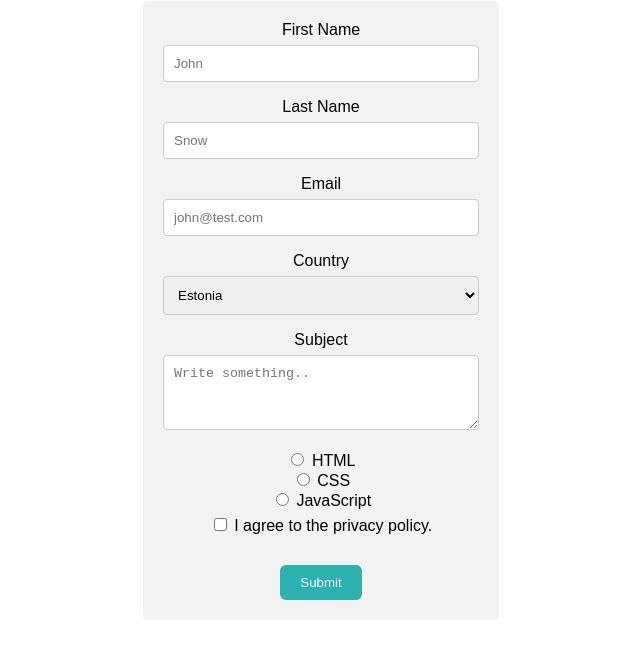
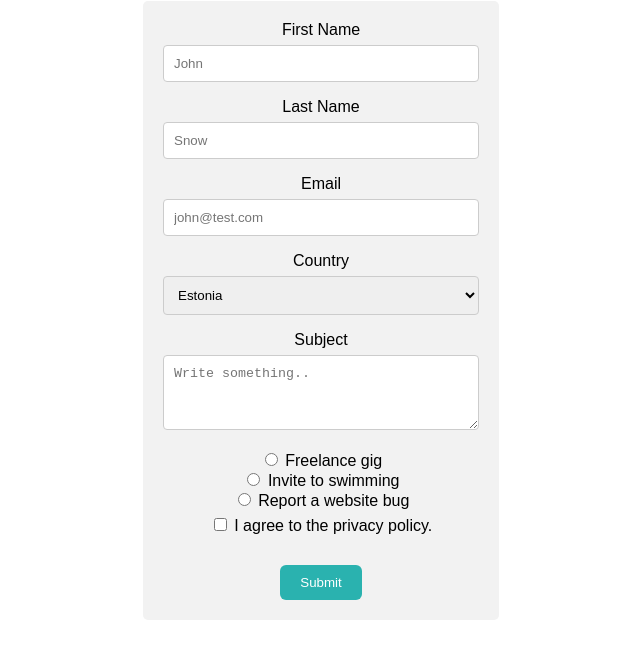
Before and after one commit to make-it-bit/html-css-alan, a plain HTML site: page contact.html in a window 1280 px wide. Shown: the part 79-738 px from the top of the page, without its empty margins (319-959 px from the left). Drawn offline with Linux system fonts and the light colour scheme.

Commit message:
Contact Form: submit action makes POST request to  https://www.headlessforms.cloud

```diff
--- a/contact.html
+++ b/contact.html
@@ -11,7 +11,7 @@
 		<div class="center">
 			<div class="font-arial">
         <div class="container">
-          <form action="action_page.php">
+          <form action="https://app.headlessforms.cloud/api/v1/form-submission/B3z2pz6exM" method="POST">
             <label for="fname">First Name</label>
             <input type="text" id="fname" name="firstname" placeholder="John">
             <label for="lname">Last Name</label>
@@ -30,12 +30,12 @@
             <label for="subject">Subject</label>
             <textarea id="subject" name="subject" placeholder="Write something.." style="height:75px"></textarea>
 
-            <input type="radio" id="html" name="fav_language" value="HTML">
-            <label for="html">HTML</label><br>
-            <input type="radio" id="css" name="fav_language" value="CSS">
-            <label for="css">CSS</label><br>
-            <input type="radio" id="javascript" name="fav_language" value="JavaScript">
-            <label for="javascript">JavaScript</label>
+            <input type="radio" id="freelance-gig" name="subject-reason" value="freelance-gig">
+            <label for="freelance-gig">Freelance gig</label><br>
+            <input type="radio" id="invite-to-swimming" name="subject-reason" value="invite-to-swimming">
+            <label for="invite-to-swimming">Invite to swimming</label><br>
+            <input type="radio" id="report-bug" name="subject-reason" value="report-bug">
+            <label for="report-bug">Report a website bug</label>
 
             <fieldset class='gdprconsent'>
               <input type='checkbox' name='gdprconsent' id='gdprconsent' required='required' autocomplete='off' />
@@ -51,15 +51,6 @@
 </html>
 
 <style scoped>
-.center {
-	line-height: normal;
-  text-align: center;
-}
-
-.font-arial {
-  font-family: Arial, Helvetica, sans-serif;
-}
-
 input[type=text], select, textarea {
   width: 100%;
   padding: 10px;
@@ -96,4 +87,18 @@ input[type=submit]:hover {
   width: 25%;
   margin: auto;
 }
+
+.alignment-radio {
+	display: flex;
+	flex-direction: row;
+}
+
+.center {
+	line-height: normal;
+  text-align: center;
+}
+
+.font-arial {
+  font-family: Arial, Helvetica, sans-serif;
+}
 </style>
```
Also changed, not shown: about.html (+0 -1 lines).
